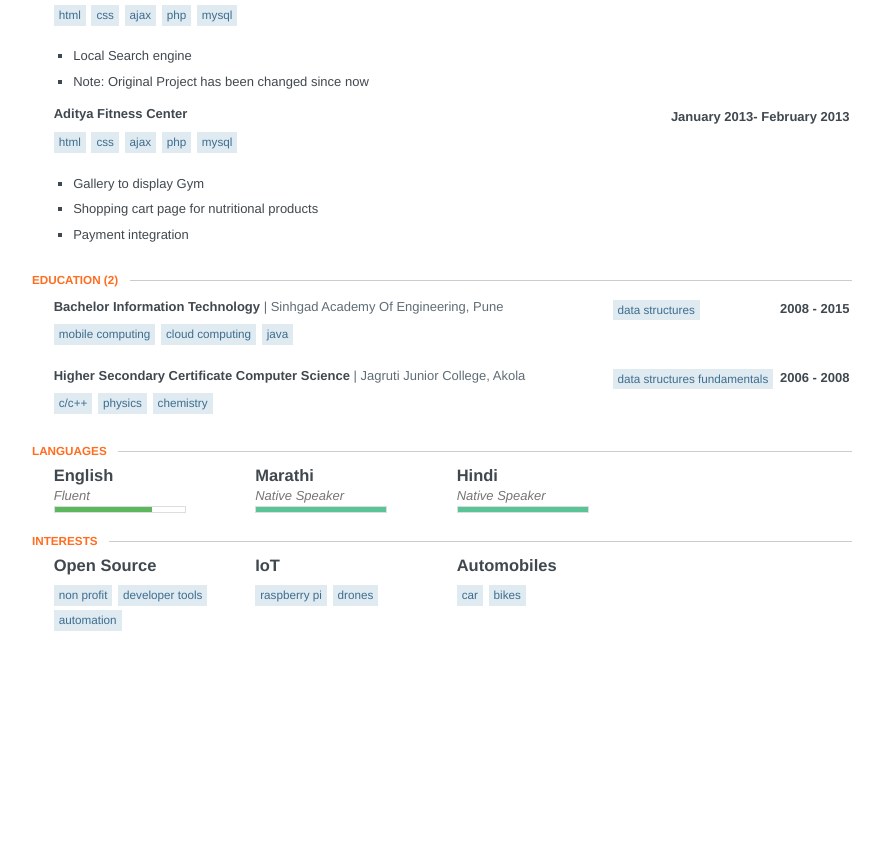
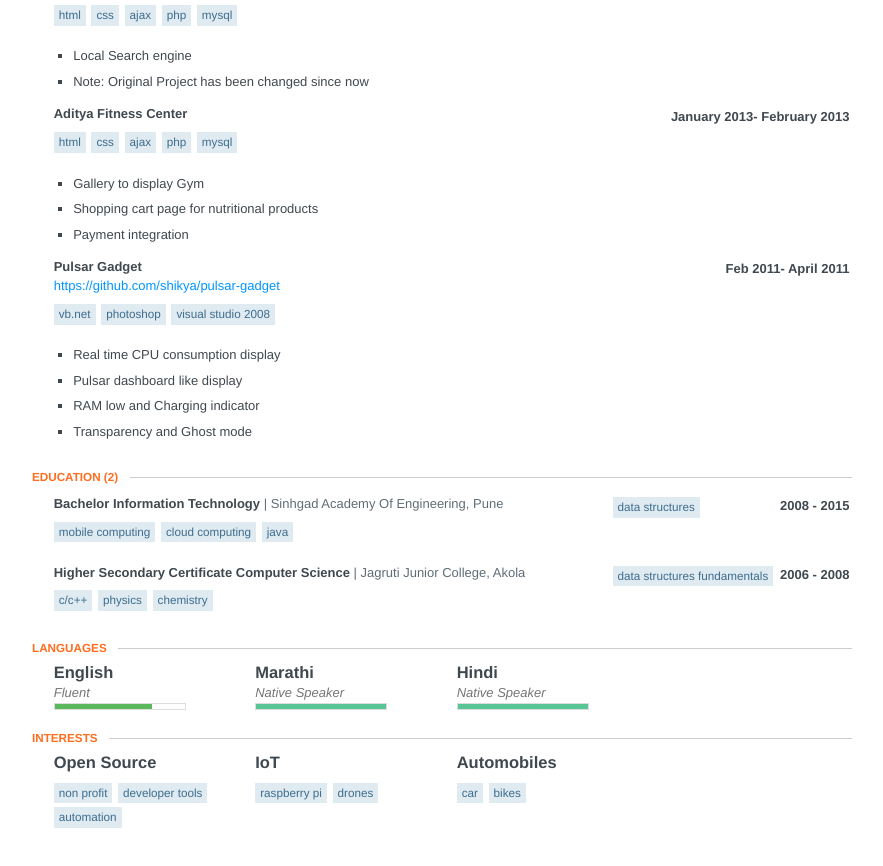
Before and after one commit to shikya/shikya.github.io, a website: page index.html in a window 1280 px wide. Shown: the part 1493-2359 px from the top of the page, without its empty margins (198-1081 px from the left). Before the commit the page ends 2178 px from the top, so only its background shows below. Drawn offline with Linux system fonts and the light colour scheme.

Commit message:
Update index.html

```diff
--- a/index.html
+++ b/index.html
@@ -1182,6 +1182,32 @@ ul.courses li:hover {
             </ul>
           </div>
         </section>
+        <section class="project-item">
+
+          <header>
+            <div class="position">Pulsar Gadget</div>
+            <div class="date">
+              <span class="startDate">Feb 2011</span>
+              <span class="endDate">- April 2011</span>
+            </div>
+          </header>
+          <span class="website">
+            <a target="_blank" href="https://github.com/shikya/pulsar-gadget">https://github.com/shikya/pulsar-gadget</a>
+          </span>
+          <ul class="keywords">
+              <li>VB.Net</li>
+              <li>Photoshop</li>
+              <li>Visual Studio 2008</li>
+          </ul>
+          <div class="item">
+            <ul class="highlights">
+              <li><p>Real time CPU consumption display</p></li>
+              <li><p>Pulsar dashboard like display</p></li>
+              <li><p>RAM low and Charging indicator</p></li>
+              <li><p>Transparency and Ghost mode</p></li>
+            </ul>
+          </div>
+        </section>
       </section>
     </section>
     <section class="section">
```
